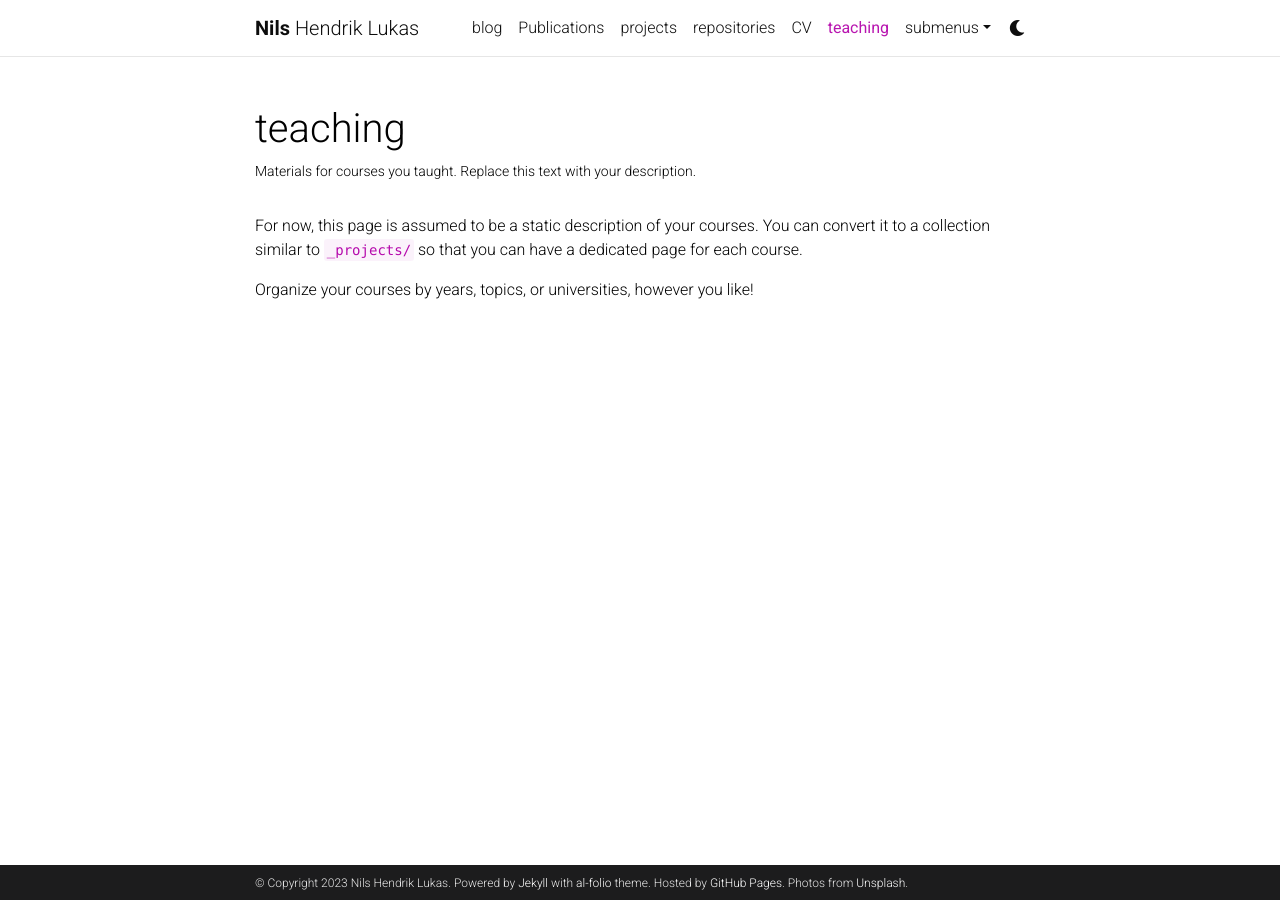
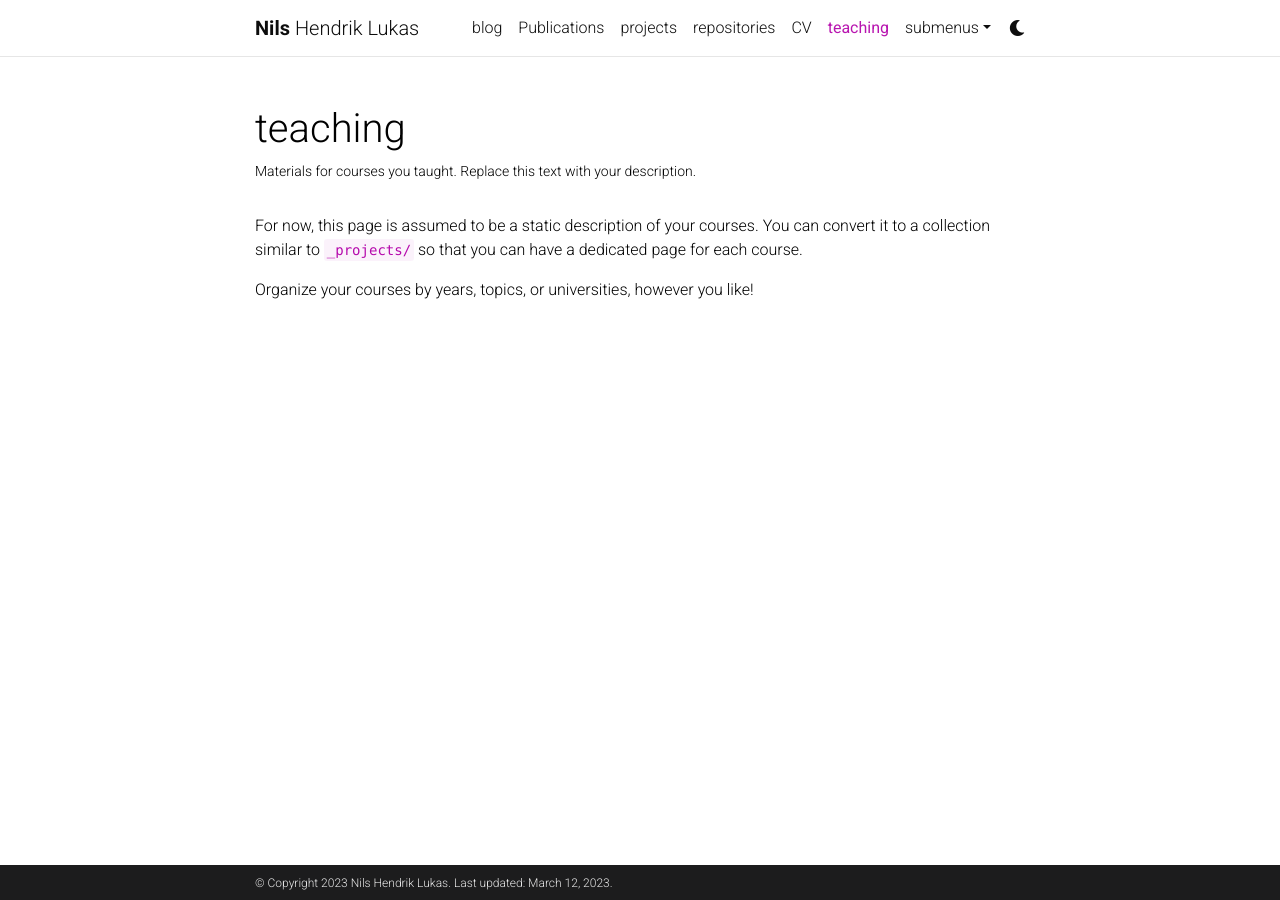
Before and after one commit to nilslukas/nilshendriklukas.github.io, a Jekyll site: the page built from _pages/teaching.md, in a window 1280 px wide. Built offline with Jekyll 4.4.1, drawn with Linux system fonts in a browser that asks for light colours; comment, search, counter and statistics services are not loaded; a style sheet for code colours, icons or effects is not loaded.

```diff
--- a/_config.yml
+++ b/_config.yml
@@ -10,17 +10,14 @@ email: nlukas@uwaterloo.ca
 description: > # the ">" symbol means to ignore newlines until "footer_text:"
   A simple, whitespace theme for academics. Based on [*folio](https://github.com/bogoli/-folio) design.
 footer_text: >
-  Powered by <a href="https://jekyllrb.com/" target="_blank">Jekyll</a> with <a href="https://github.com/alshedivat/al-folio">al-folio</a> theme.
-  Hosted by <a href="https://pages.github.com/" target="_blank">GitHub Pages</a>.
-  Photos from <a href="https://unsplash.com" target="_blank">Unsplash</a>.
-keywords: jekyll, jekyll-theme, academic-website, portfolio-website  # add your own keywords or leave empty
+keywords: Security, Privacy, Deep Learning  # add your own keywords or leave empty
 
 lang: en # the language of your site (for example: en, fr, cn, ru, etc.)
-icon: ⚛️  # the emoji used as the favicon (alternatively, provide image name in /assets/img/)
+icon: nils-profile.jpg️  # the emoji used as the favicon (alternatively, provide image name in /assets/img/)
 
 url: https://nilslukas.github.io # the base hostname & protocol for your site
-baseurl:  # the subpath of your site, e.g. /blog/
-last_updated: false # set to true if you want to display last updated in the footer
+baseurl:   # the subpath of your site, e.g. /blog/
+last_updated: true # set to true if you want to display last updated in the footer
 impressum_path:  # set to path to include impressum link in the footer, use the same path as permalink in a page, helps to conform with EU GDPR
 
 # -----------------------------------------------------------------------------
```
